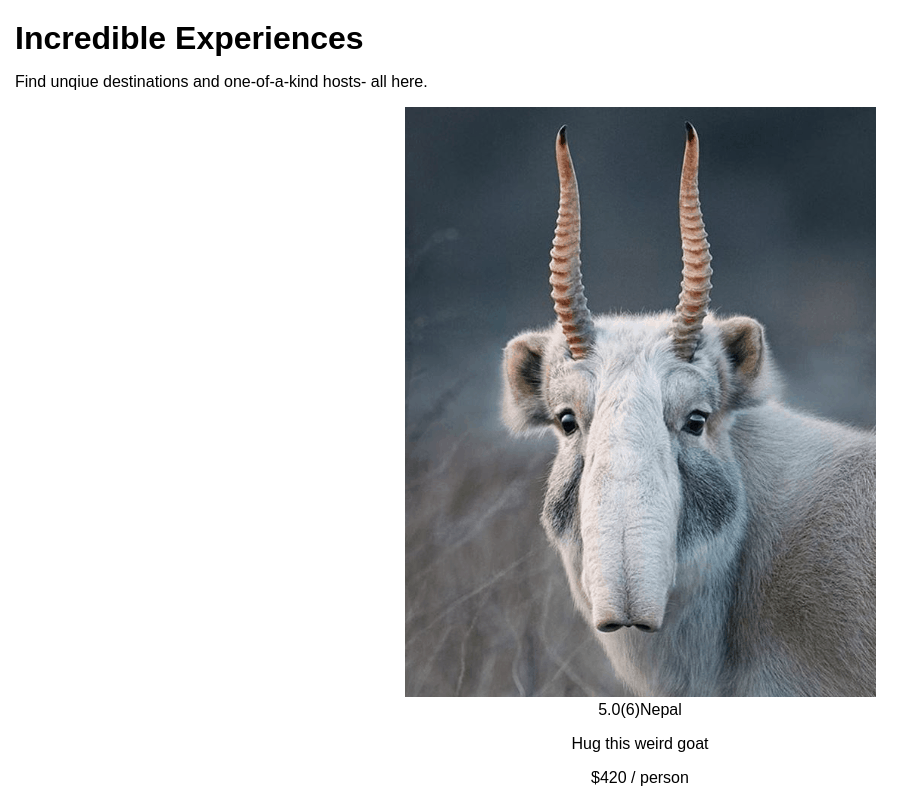
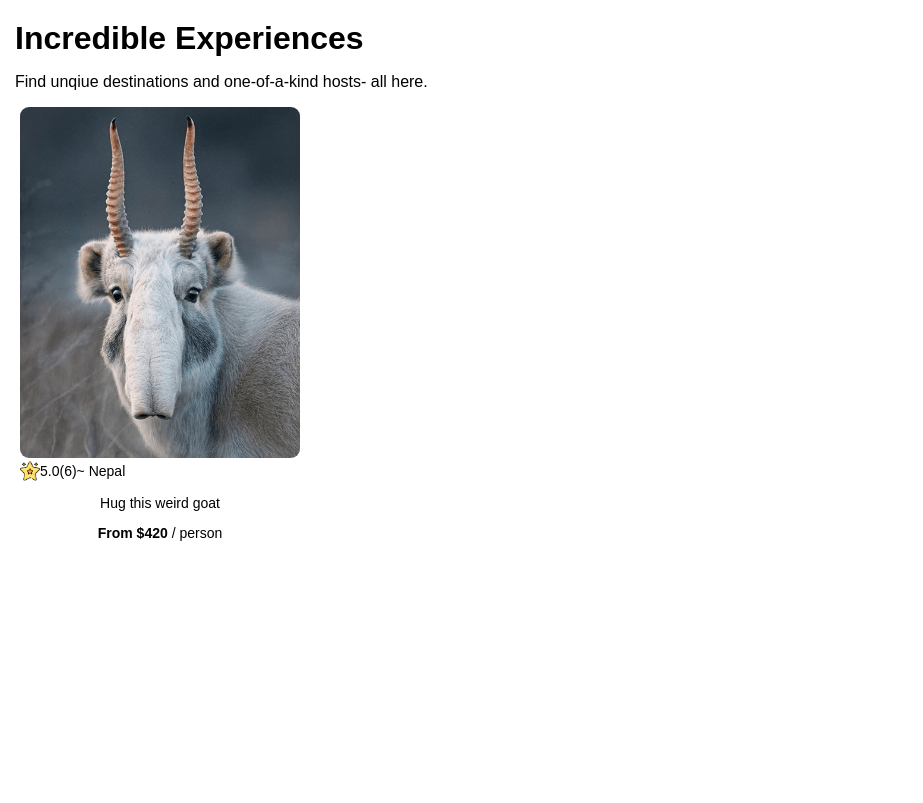
Before and after one commit to sdavidkong/airbnbclone, a React (Create React App) app: page / in a window 1280 px wide. Shown: the part 925-1728 px from the top of the page, without its empty margins (0-923 px from the left). After the commit the page ends 1480 px from the top, so only its background shows below. Built offline with nearby package versions, Linux system fonts and the light colour scheme.

Commit message:
card component

```diff
--- a/src/App.js
+++ b/src/App.js
@@ -8,9 +8,12 @@ import Card from './components/Card';
 function App() {
   return (
     <div className="App">
+      <body>
      <Navbar />
      <Hero />
      <Card />
+
+     </body>
     </div>
   );
 }
--- a/src/components/Card.js
+++ b/src/components/Card.js
@@ -1,18 +1,20 @@
 import React from "react"
 import weirdgoat from "./weirdgoat.png"
+import star from "./star.png"
 
 export default function Card() {
     return (
         <div className="card">
             <img src={weirdgoat} className="card-img"></img>
             <div className="cardstats">
-                <img src="" />
+                <img src={star} className="star" />
                 <span>5.0</span>
                 <span>(6)</span>
-                <span>Nepal</span>
+                <span> ~  Nepal </span>
+                </div>
                 <p>Hug this weird goat </p>
-                <p>$420 / person</p>
-            </div>
+                <p><span className="bold">From $420 </span>/ person</p>
+
 
         </div>
     )
--- a/src/index.css
+++ b/src/index.css
@@ -41,3 +41,27 @@ nav {
   flex-direction: column;
   text-align: left;
 }
+
+.card {
+  width: 300px;
+  font-size: 14px;
+  padding-left: 20px;
+}
+
+.card-img {
+  width: 100%;
+  border-radius: 9px;
+}
+
+.cardstats {
+  display: flex;
+  align-items: center;
+}
+
+.star {
+  height: 20px;
+}
+
+.bold {
+  font-weight: bold;
+}
```
Also changed, not shown: src/components/star.png (added).
